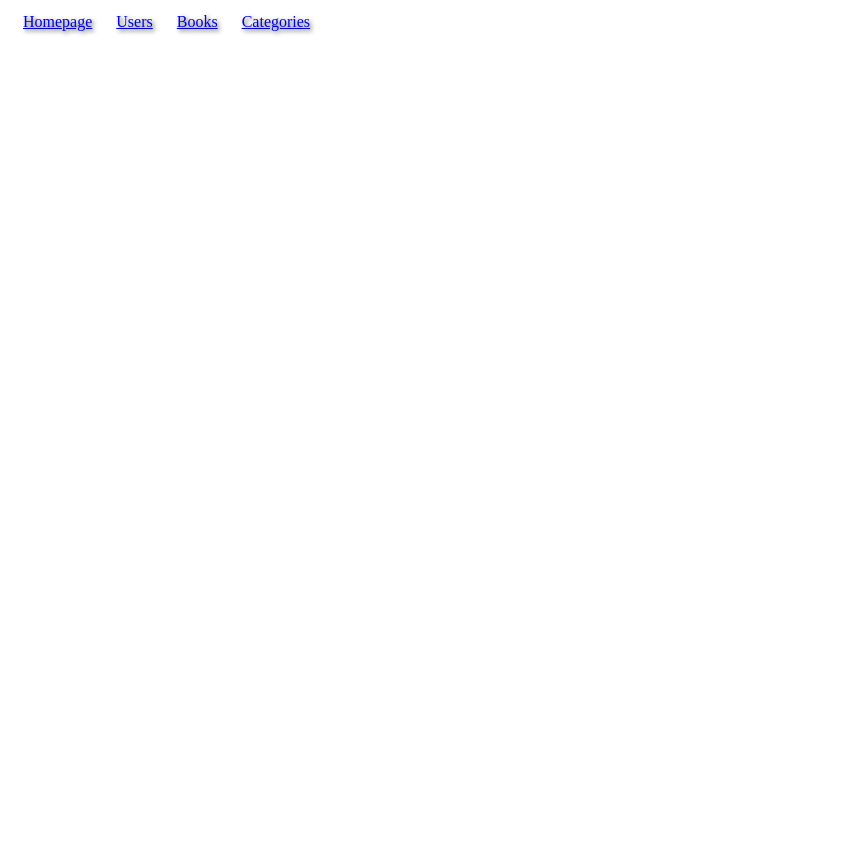
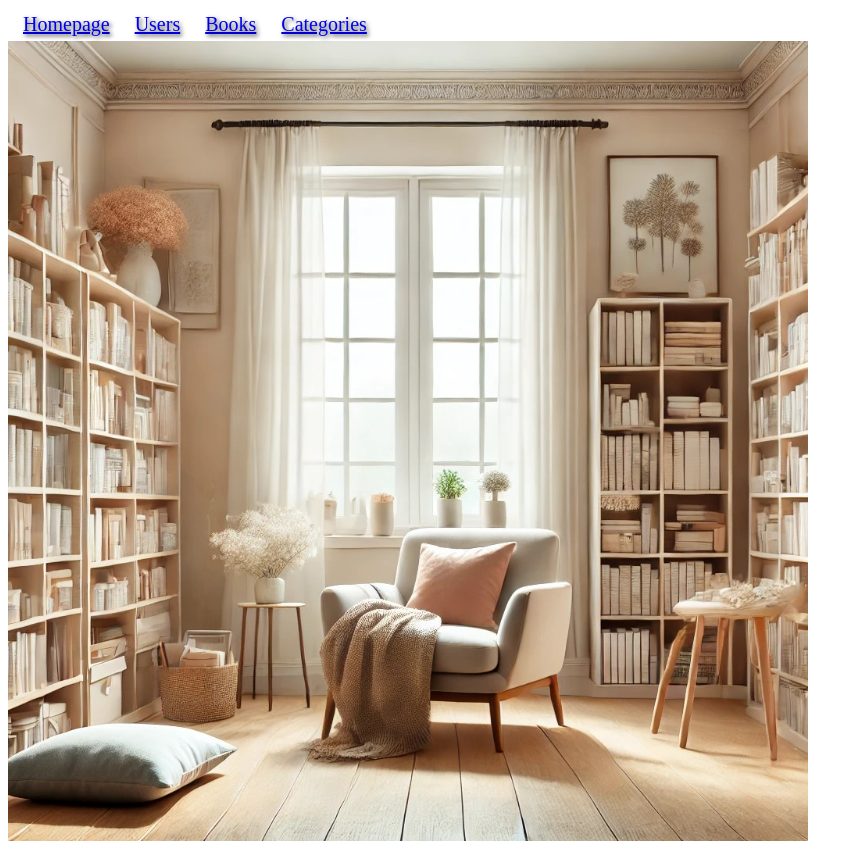
Before and after one commit to teesar/scoped-books, a Flask app: page / in a window 1280 px wide. Shown: the whole page, without its empty margins (0-863 px from the left). Before the commit the page ends 35 px from the top, so only its background shows below. Run offline with Flask 3, Linux system fonts and the light colour scheme.

Commit message:
lookin good

```diff
--- a/app.py
+++ b/app.py
@@ -2,8 +2,8 @@ from flask import Flask, render_template, request, jsonify
 from models import Category, Book, User, BookRental
 from pathlib import Path
 from db import db
-from sqlalchemy import select, or_
-from datetime import datetime, timedelta
+from sqlalchemy import select
+from datetime import datetime
 
 # flask app initiation, setting database file to database.db, putting it in directory data
 app = Flask(__name__)
--- a/manage.py
+++ b/manage.py
@@ -26,7 +26,7 @@ def import_users():
             except:
                 print("Error adding user data")
 
-# import books from data/books.csv
+# import books from data/books.csv - remember to change if new file names
 def import_books():
     with app.app_context():
         with open("data/books.csv", "r") as file:
@@ -67,8 +67,6 @@ def import_books():
                 category_obj = db.session.execute(statement).scalar()
                 if not category_obj:
                     category_obj = Category(name=category)
-                    # db.session.add(category_obj)
-
 
                 book_obj = Book(title=title, price=price, upc=upc, available=available, rating=rating, url=url, category=category_obj)
                 db.session.add(book_obj)
@@ -133,6 +131,7 @@ if __name__ == "__main__":
             import_users()
             import_books()
             import_rentals()
+        # one command to rule them all
         elif argv[1].lower() == "boom":
             drop_tables()
             create_tables()
--- a/static/style.css
+++ b/static/style.css
@@ -15,6 +15,7 @@ nav {
     text-shadow: 2px 2px 4px rgba(0, 0, 0, 0.7);
     color:black;
     padding: 5px;
+    font-size: 20px;
 }
 
 a:visited {
@@ -32,3 +33,13 @@ th {
 td {
     text-align: left;
 }
+
+.bg {
+    background-image: url('../static/images/background2.jpg');
+    background-size:cover;
+    background-repeat: no-repeat;
+    background-position: center;
+    width: 100vh;
+    height: 100vh;
+
+}
--- a/templates/home.html
+++ b/templates/home.html
@@ -1,4 +1,5 @@
 {% extends "base.html" %}
 {% block content %}
+<div class="bg"></div>
 
 {% endblock %}
```
